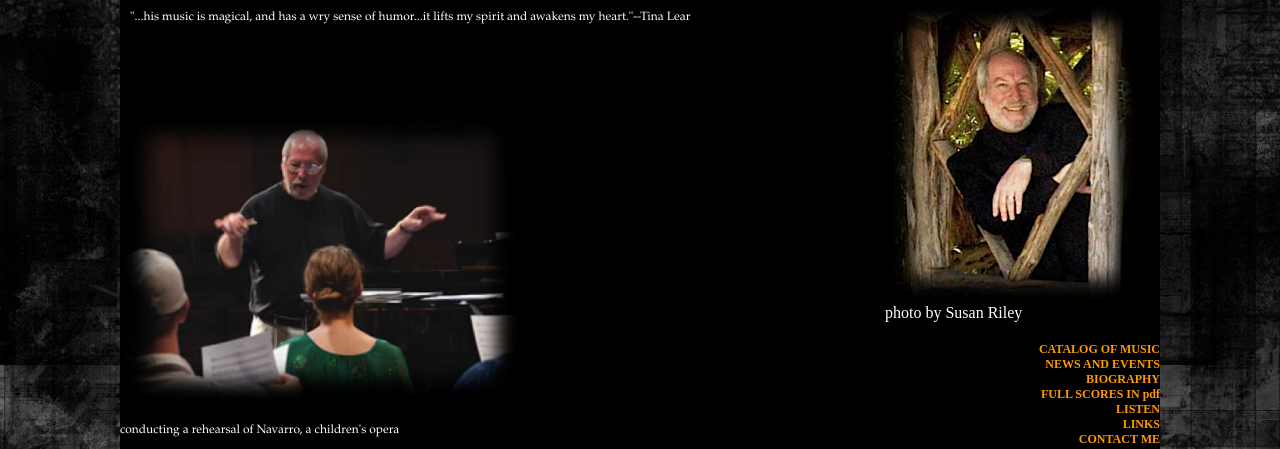
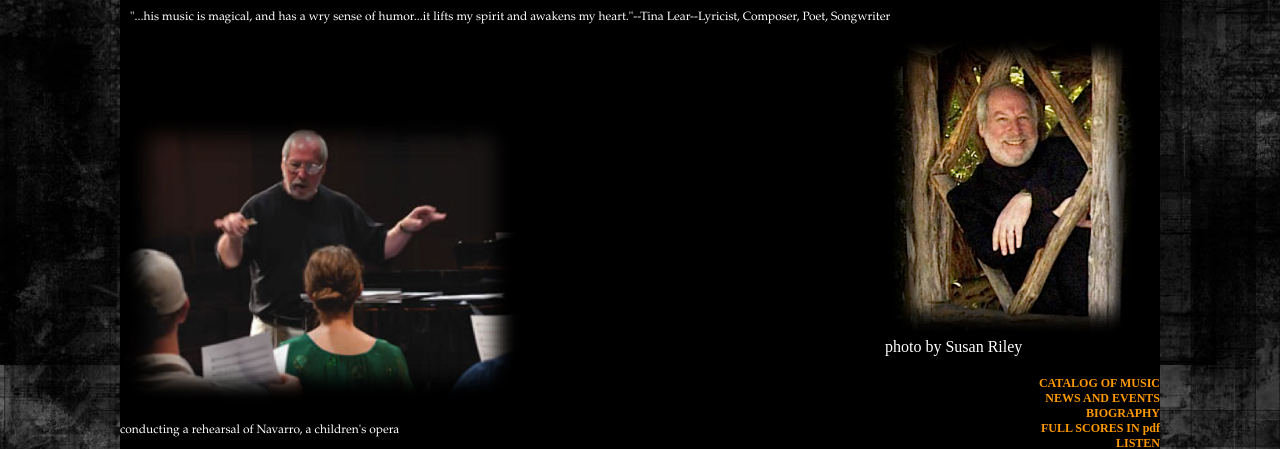
Before and after one commit to jamesbalentine/jamesscottbalentine-site, a PHP site: page /index.php?page=index in a window 1280 px wide. Shown: the part 170-619 px from the top of the page. Run offline with PHP 8.4, Linux system fonts and the light colour scheme.

Commit message:
Text changes made to quote.

```diff
--- a/inc/homepage.php
+++ b/inc/homepage.php
@@ -1,5 +1,5 @@
 <div class="container">
-  <div id="header-quote">"...his music is magical, and has a wry sense of humor...it lifts my spirit and awakens my heart."--Tina Lear</div>
+  <div id="header-quote">"...his music is magical, and has a wry sense of humor...it lifts my spirit and awakens my heart."--Tina Lear--Lyricist, Composer, Poet, Songwriter</div>
   <div id="image-quote-wrapper">
     <div style="width: 256px; height: 304px; text-align: center; vertical-align: top; background:#000 url('Images/JSB%20Gazebo%20Soft.png') no-repeat right top; background-size:256px 304px;" alt="JSB Gazebo"></div>
     <div class="image-quote-credit">photo by Susan Riley </div>
```
